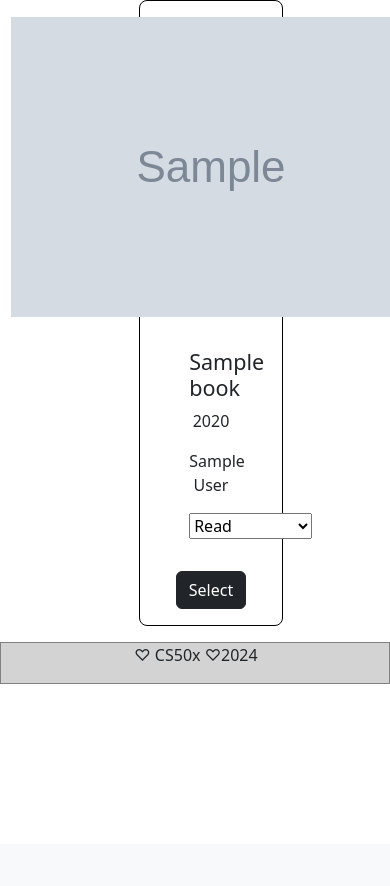
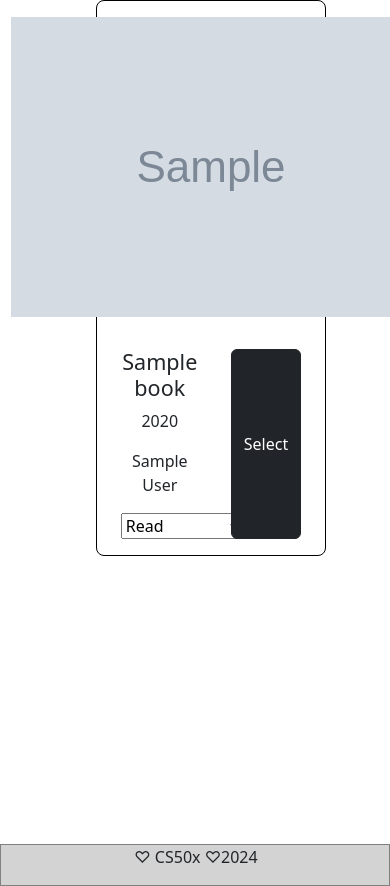
Before and after one commit to actexxat/bookster, a Flask app: template templates/results.html in a window 390 px wide; the page is wider, and only the part inside the window is pictured. Shown: the part 56-942 px from the top of that part. Before the commit the page ends 740 px from the top of that part, so only its background shows below. Run offline with Flask 3, Linux system fonts and the light colour scheme; the template is opened without the code that fills it: most values are stand-ins (such as "Sample title", 1, 10 or a date in 2020); grey boxes marked "Sample" are stand-in pictures.

Commit message:
fixed styles

```diff
--- a/static/script.js
+++ b/static/script.js
@@ -75,8 +75,9 @@
 
     // Show the popup
     popup.style.display = 'block';
-    popup.style.position = 'absolute';
-    popup.style.margin = '20% 20%';
+    popup.style.position = 'fixed';
+    popup.style.top = '50%';
+    popup.style.left = '50%';
     popup.classList.add("card");
 
     // Set a timeout to hide the popup after a certain duration (e.g., 3000 milliseconds or 3 seconds)
--- a/static/styles.css
+++ b/static/styles.css
@@ -128,3 +128,9 @@
     flex-direction:column;
     min-height:100vh;
 }
+
+@media screen and (max-width: 767px) {
+  .item {
+    width: 80%;
+  }
+}
--- a/templates/base.html
+++ b/templates/base.html
@@ -44,10 +44,10 @@
 
 
 
-            <footer class="footer">
-                <div> <p id="footer"> ♡ CS50x ♡ <span id="year"></span> </p></div>
-            </footer>
         </div>
+        <footer class="footer">
+            <div> <p id="footer"> ♡ CS50x ♡ <span id="year"></span> </p></div>
+        </footer>
 
         <script src="../static/script.js"></script>
         <script src="https://cdn.jsdelivr.net/npm/bootstrap@5.3.2/dist/js/bootstrap.bundle.min.js" integrity="sha384-C6RzsynM9kWDrMNeT87bh95OGNyZPhcTNXj1NW7RuBCsyN/o0jlpcV8Qyq46cDfL" crossorigin="anonymous"></script>
--- a/templates/results.html
+++ b/templates/results.html
@@ -4,7 +4,7 @@
     {% if data %}
         <ul id="myList">
             {% for item in data %}
-            <li class="text-center" style="width:50%;display:flex;justify-content:center; margin:0 auto;    ">
+            <li class="text-center item" style="width:80%;display:flex;justify-content:center; margin:0 auto;    ">
                 <div id="popup-container" class="popup-container"></div>
                 <div class="result-block">
                     <div class="cover"><img class="" src="{{ item['cover'] }}" alt="" loading="lazy"> </div>
```
Also changed, not shown: bookex.db.
